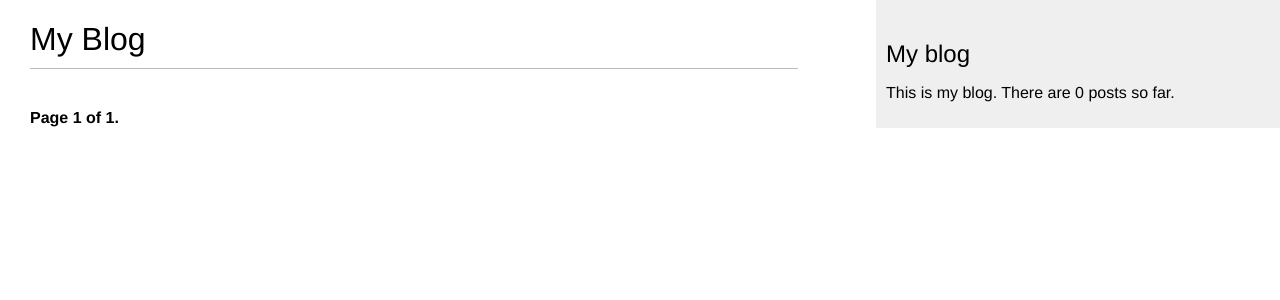
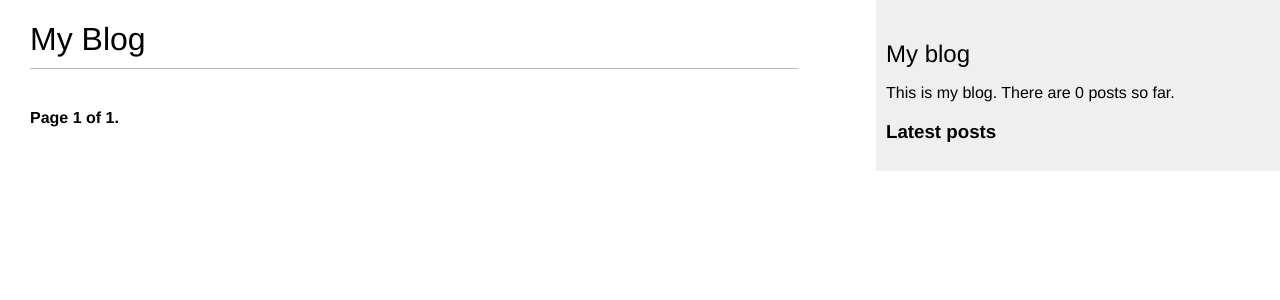
Before and after one commit to sudonetizen/coolblog, a Django app: page /blog/ in a window 1280 px wide. Shown: the top 300 px of the page. Run offline with Django 5.2, Linux system fonts and the light colour scheme; data that the repository does not hold is empty.

Commit message:
add show_latest posts inclusion tag to blog app

```diff
--- a/blog/templatetags/blog_tags.py
+++ b/blog/templatetags/blog_tags.py
@@ -6,3 +6,8 @@ register = template.Library()
 @register.simple_tag
 def total_posts():
     return Post.published.count()
+
+@register.inclusion_tag('latest_posts.html')
+def show_latest_posts(count=5):
+    latest_posts = Post.published.order_by('-publish')[:count]
+    return {'latest_posts': latest_posts}
--- a/templates/base.html
+++ b/templates/base.html
@@ -1,5 +1,5 @@
+{% load static %}
 {% load blog_tags %}
-{% load static %}
 <!DOCTYPE html>
 <html>
     <head>
@@ -11,6 +11,8 @@
         <div id="sidebar">
             <h2>My blog</h2>
             <p>This is my blog. There are {% total_posts %} posts so far.</p>
+            <h3>Latest posts</h3>
+            {% show_latest_posts 3 %}
         </div>
 
         <div id="content">
--- /dev/null
+++ b/templates/latest_posts.html
@@ -0,0 +1,7 @@
+<ul>
+    {% for post in latest_posts %}
+        <li>
+            <a href="{{ post.get_absolute_url }}">{{ post.title }}</a>
+        </li>
+    {% endfor %}
+</ul>
```
